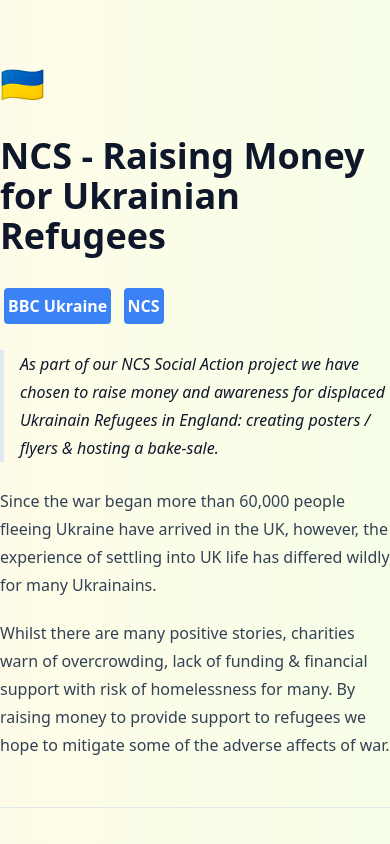
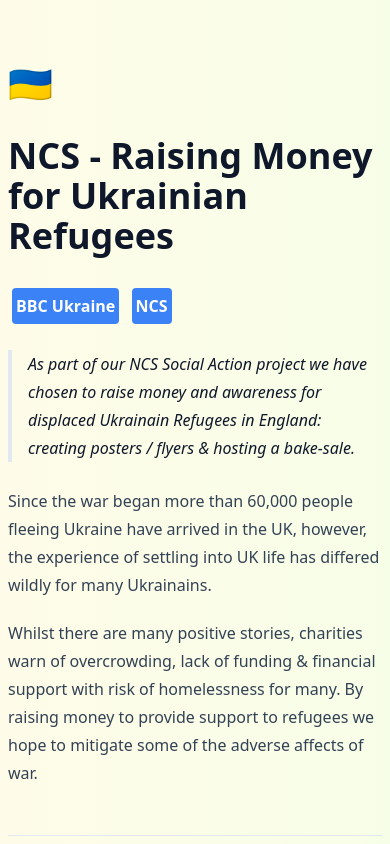
Before and after one commit to Aiyush-G/NCS, a plain HTML site: page index.html in a window 390 px wide. Shown: the top 844 px of the page. Drawn offline with Linux system fonts and the light colour scheme.

Commit message:
Update index.html

```diff
--- a/index.html
+++ b/index.html
@@ -12,7 +12,7 @@
   <title>🇺🇦 Alty Avengers</title>
 </head>
 <body>
-    <div class="bg-gradient-to-r from-yellow-50 to-lime-50 min-h-screen bg-gray-50 py-8 flex flex-col justify-center relative overflow-hidden lg:py-12">
+    <div class="px-2 bg-gradient-to-r from-yellow-50 to-lime-50 min-h-screen bg-gray-50 py-8 flex flex-col justify-center relative overflow-hidden lg:py-12">
           <div class="mt-8 prose prose-slate mx-auto lg:prose-lg">
             <h1>🇺🇦</h1>
             <h1 class="transition ease-in duration-150 delay-150 hover:text-slate-700 ">NCS - Raising Money for Ukrainian Refugees</h1>
```
